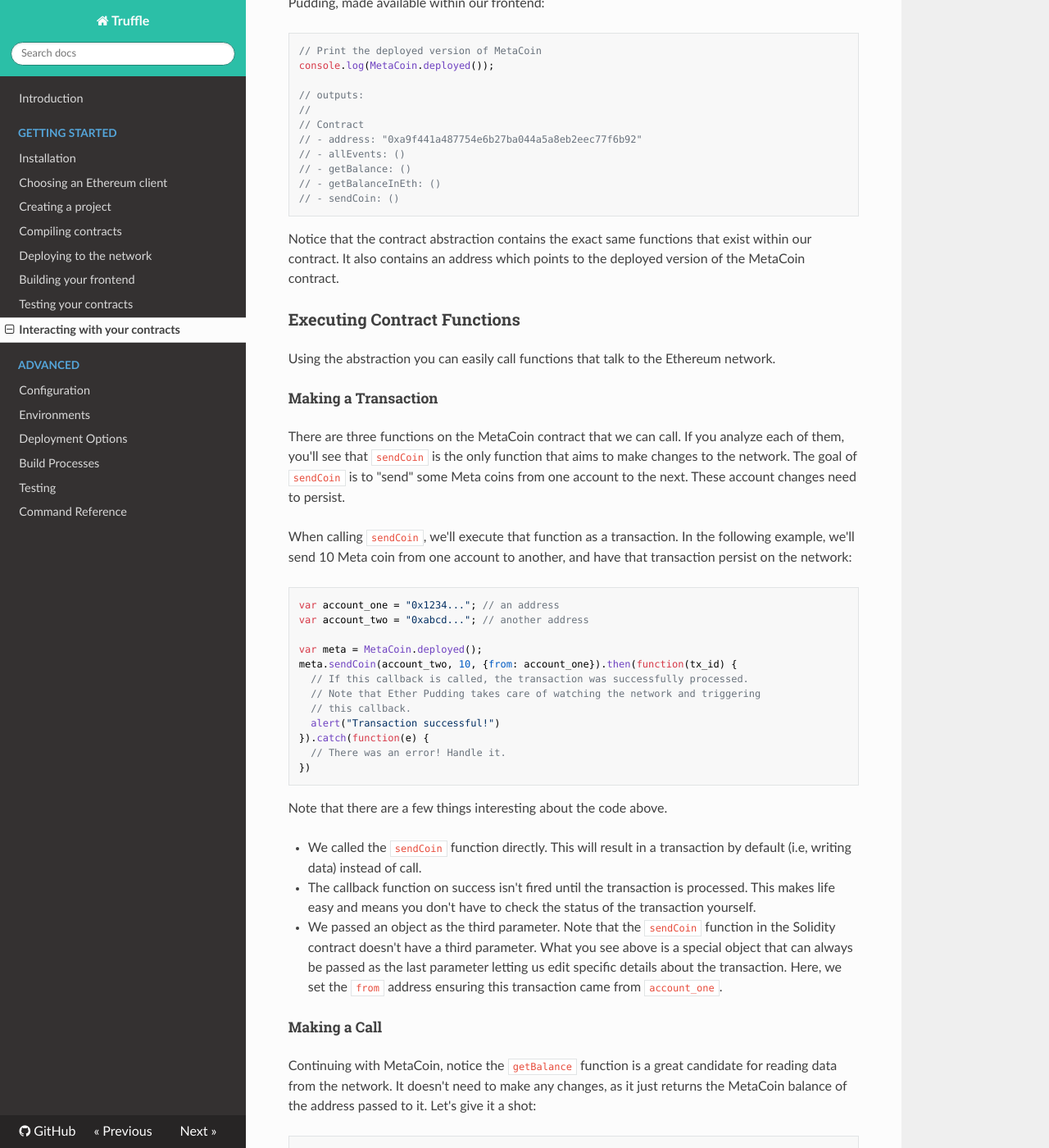
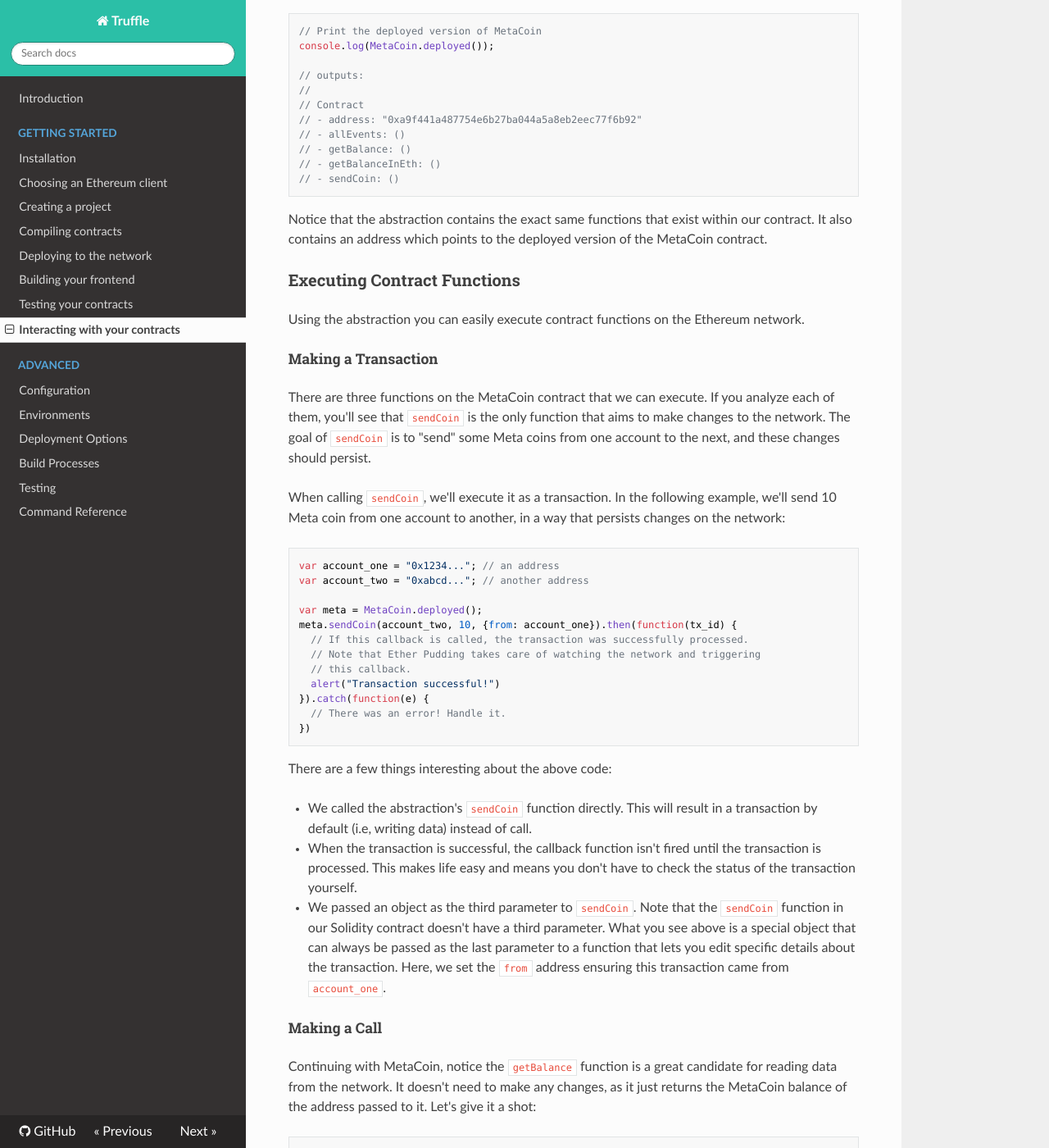
Before and after one commit to WandZhong/react-redux, an MkDocs documentation site: the page built from docs/getting_started/contracts.md, in a window 1280 px wide and 1400 px high, scrolled down 1974 px. Shown: the whole window at 82% size. Built offline with MkDocs 1.6.1, drawn with Linux system fonts in a browser that asks for light colours; nearby versions of some CDN libraries; old or Windows-style settings are respelled for this version of MkDocs; some of the changed text lies outside the part shown.

Commit message:
Make it clearer.

````diff
--- a/docs/getting_started/contracts.md
+++ b/docs/getting_started/contracts.md
@@ -75,17 +75,17 @@ console.log(MetaCoin.deployed());
 // - sendCoin: ()
 ```
 
-Notice that the contract abstraction contains the exact same functions that exist within our contract. It also contains an address which points to the deployed version of the MetaCoin contract.
+Notice that the abstraction contains the exact same functions that exist within our contract. It also contains an address which points to the deployed version of the MetaCoin contract.
 
 ### Executing Contract Functions
 
-Using the abstraction you can easily call functions that talk to the Ethereum network.
+Using the abstraction you can easily execute contract functions on the Ethereum network.
 
 ##### Making a Transaction
 
-There are three functions on the MetaCoin contract that we can call. If you analyze each of them, you'll see that `sendCoin` is the only function that aims to make changes to the network. The goal of `sendCoin` is to "send" some Meta coins from one account to the next. These account changes need to persist.
+There are three functions on the MetaCoin contract that we can execute. If you analyze each of them, you'll see that `sendCoin` is the only function that aims to make changes to the network. The goal of `sendCoin` is to "send" some Meta coins from one account to the next, and these changes should persist.
 
-When calling `sendCoin`, we'll execute that function as a transaction. In the following example, we'll send 10 Meta coin from one account to another, and have that transaction persist on the network:
+When calling `sendCoin`, we'll execute it as a transaction. In the following example, we'll send 10 Meta coin from one account to another, in a way that persists changes on the network:
 
 ```javascript
 var account_one = "0x1234..."; // an address
@@ -102,11 +102,11 @@ meta.sendCoin(account_two, 10, {from: account_one}).then(function(tx_id) {
 })
 ```
 
-Note that there are a few things interesting about the code above.
+There are a few things interesting about the above code:
 
-* We called the `sendCoin` function directly. This will result in a transaction by default (i.e, writing data) instead of call.
-* The callback function on success isn't fired until the transaction is processed. This makes life easy and means you don't have to check the status of the transaction yourself.
-* We passed an object as the third parameter. Note that the `sendCoin` function in the Solidity contract doesn't have a third parameter. What you see above is a special object that can always be passed as the last parameter letting us edit specific details about the transaction. Here, we set the `from` address ensuring this transaction came from `account_one`.
+* We called the abstraction's `sendCoin` function directly. This will result in a transaction by default (i.e, writing data) instead of call.
+* When the transaction is successful, the callback function isn't fired until the transaction is processed. This makes life easy and means you don't have to check the status of the transaction yourself.
+* We passed an object as the third parameter to `sendCoin`. Note that the `sendCoin` function in our Solidity contract doesn't have a third parameter. What you see above is a special object that can always be passed as the last parameter to a function that lets you edit specific details about the transaction. Here, we set the `from` address ensuring this transaction came from `account_one`.
 
 
 ##### Making a Call
````
Also changed, not shown: other parts of docs/getting_started/contracts.md (+3 -3 lines).
